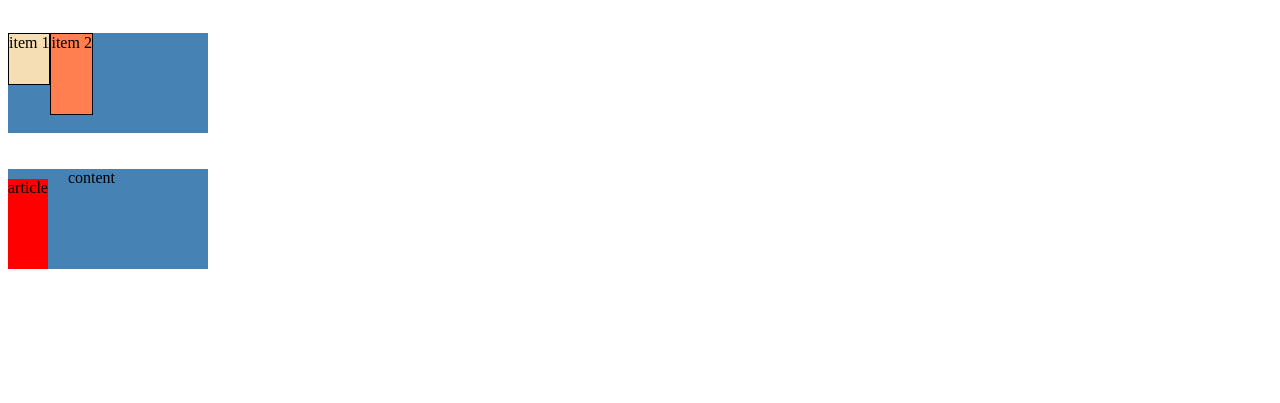
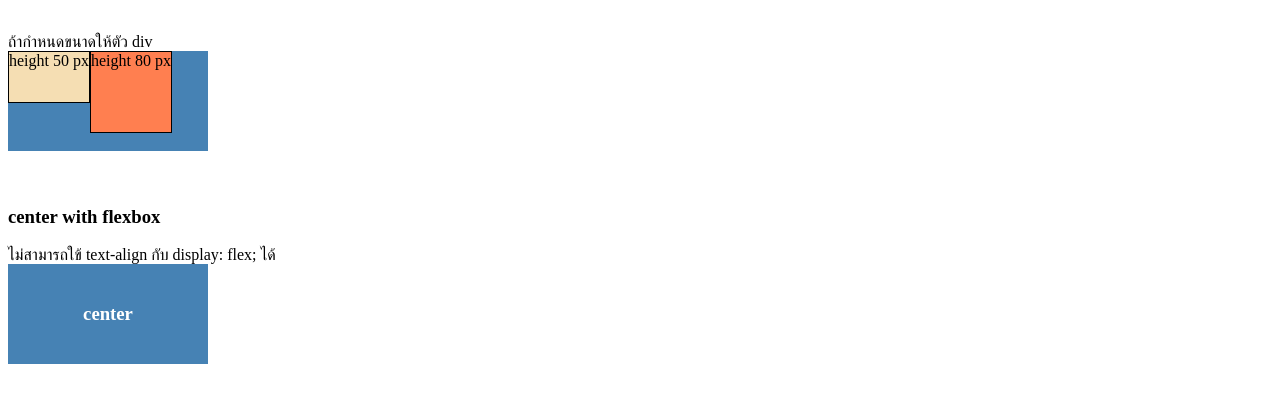
Before and after one commit to B6131685/Flexbox, a plain HTML site: page index.html in a window 1280 px wide. Shown: the part 255-658 px from the top of the page. Drawn offline with Linux system fonts and the light colour scheme.

Commit message:
center with flexbox

```diff
--- a/index.html
+++ b/index.html
@@ -21,14 +21,17 @@
     </div>
     <div class="normal-div">normal div</div>
     <br><br>
-    <div class="container-two">
-        <div style="height: 50px;background-color: wheat;" class="default-item">item 1</div>
-        <div style="height: 80px;background-color: coral;" class="default-item">item 2</div>
+    ถ้ากำหนดขนาดให้ตัว div
+    <div class="container-one">
+        <div style="height: 50px;background-color: wheat;" class="default-item">height 50 px</div>
+        <div style="height: 80px;background-color: coral;" class="default-item">height 80 px</div>
     </div>
     <br><br>
+    <h3>center with flexbox</h3>ไม่สามารถใข้ text-align กับ display: flex; ได้
     <div class="container-two">
-        <div style="background-color: red;margin-top: 10px;">article</div>
-        <div style="margin-left: 20px;">content</div>
+        <div><h3 style="color: white;">center</h3></div>
     </div>
+    <br><br>
+
 </body>
 </html>
--- a/style.css
+++ b/style.css
@@ -37,13 +37,23 @@
     font-size:30px;
 }
 
-.container-two{
+.container-one{
     background-color: steelblue;
     height: 100px;
     width: 200px;
     display: flex;
 }
 
+.container-two{
+    background-color: steelblue;
+    height: 100px;
+    width: 200px;
+    display: flex;
+    align-items: center;
+    justify-content: center;
+    /* vertical-align: middle; */
+}
+
 .default-item{
     border: 1px solid black;
 }
```
